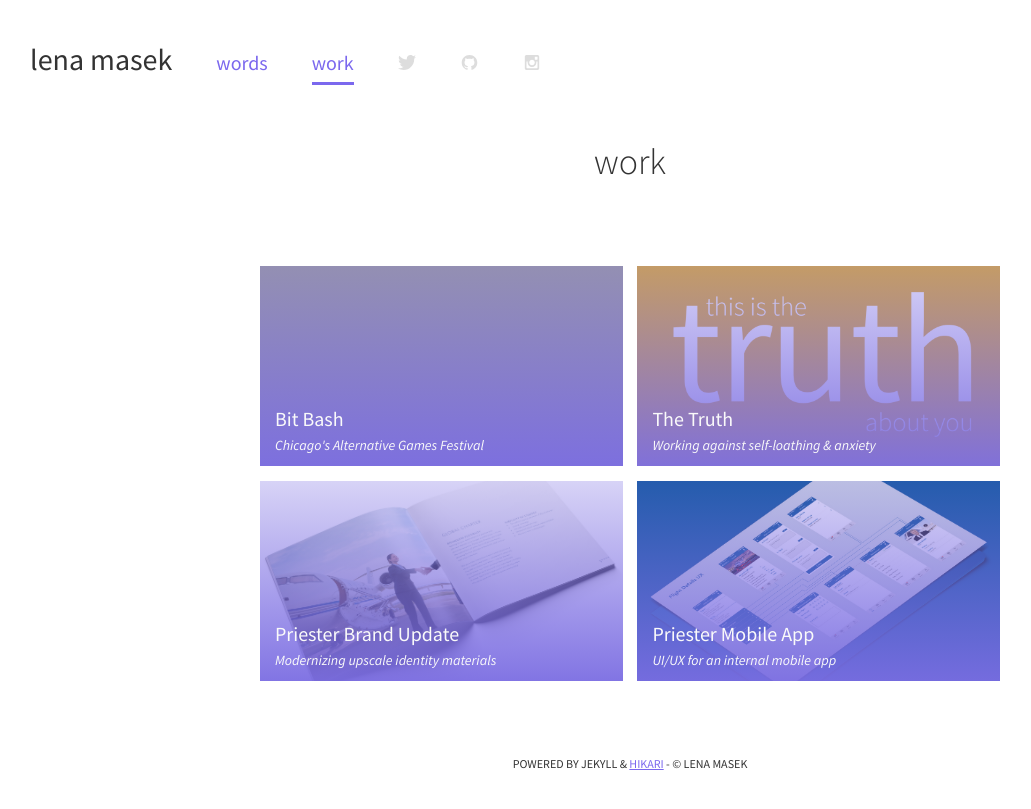
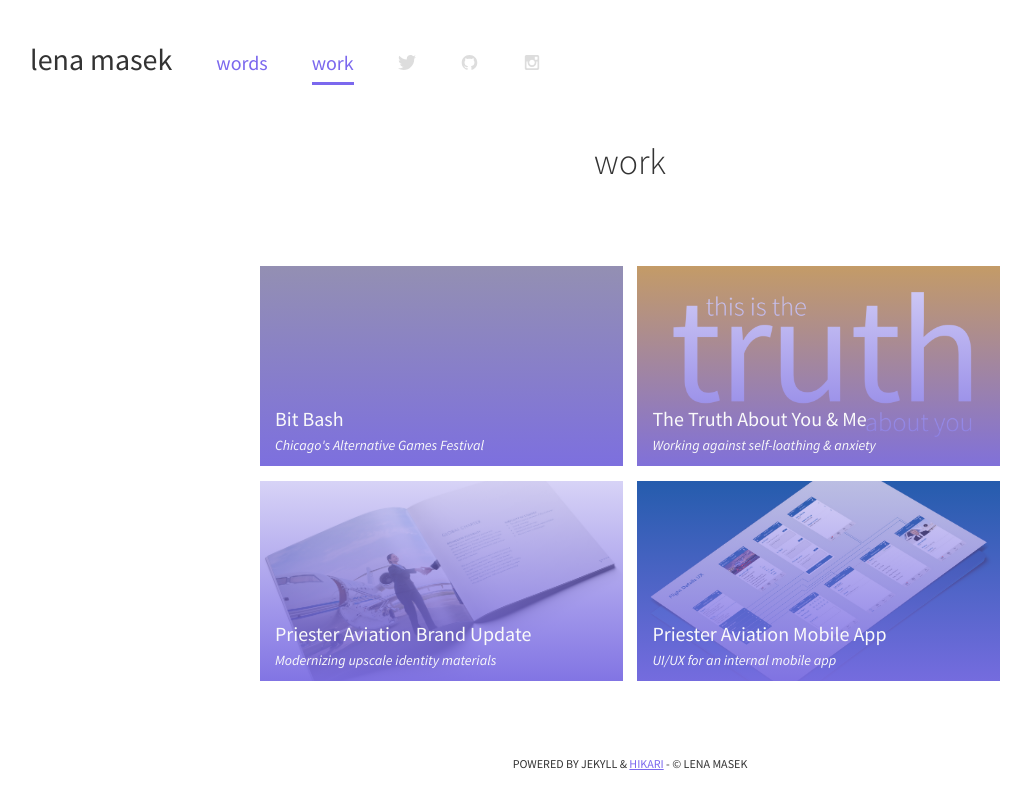
Before and after one commit to lenamasek/lenamasek.github.io, a Jekyll site: the page built from work/index.html, in a window 1280 px wide. Shown: the top 809 px of the page, without its empty margins (10-1041 px from the left). Built offline with Jekyll 4.4.1, drawn with Linux system fonts in a browser that asks for light colours.

Commit message:
work page update

```diff
--- a/work/index.html
+++ b/work/index.html
@@ -19,7 +19,7 @@
 	</div>
 
 	<div class="col span_3_of_6 portfolio-item" id="truth">
-		The Truth <br/>
+		The Truth About You &amp; Me<br/>
 		<p class="subtitle">Working against self-loathing &amp; anxiety</p>
 	</div>
 
@@ -28,12 +28,12 @@
 <div class="group">
 
 	<div class="col span_3_of_6 portfolio-item" id="pr-brand">
-		Priester Brand Update <br/>
+		Priester Aviation Brand Update <br/>
 		<p class="subtitle">Modernizing upscale identity materials</p>
 	</div>
 
 	<div class="col span_3_of_6 portfolio-item" id="pr-mobile">
-		Priester Mobile App<br/>
+		Priester Aviation Mobile App<br/>
 		<p class="subtitle">UI/UX for an internal mobile app</p>
 	</div>
 
```
